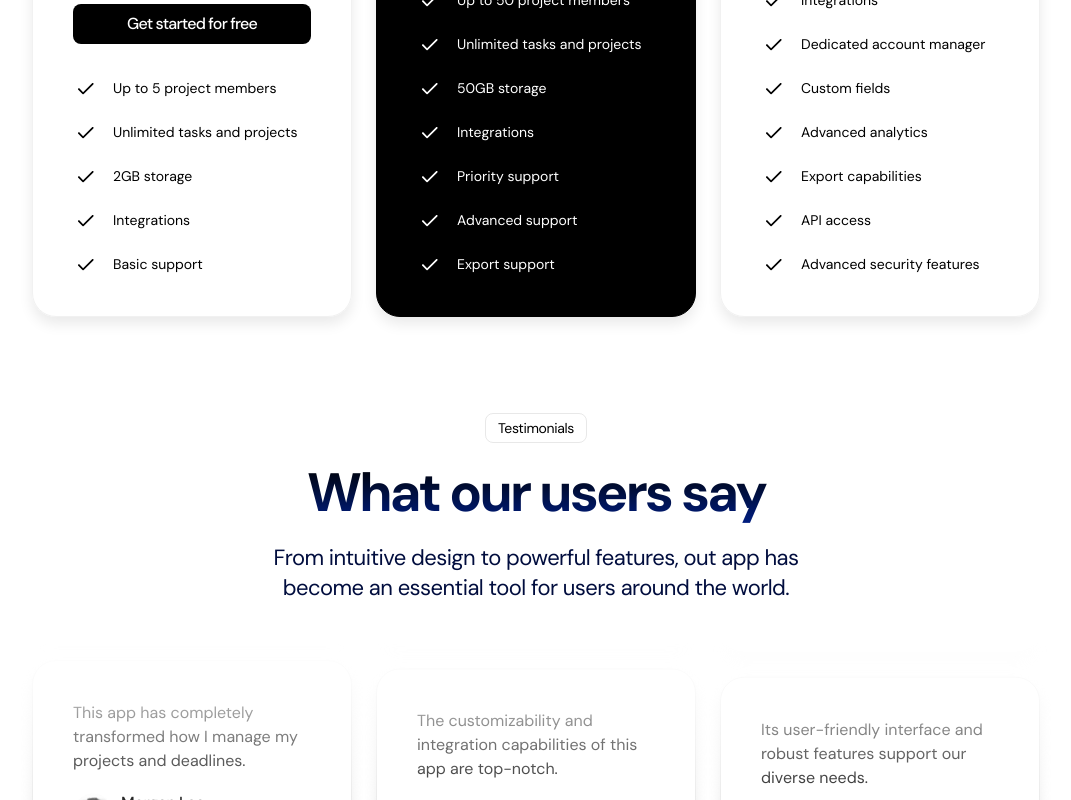
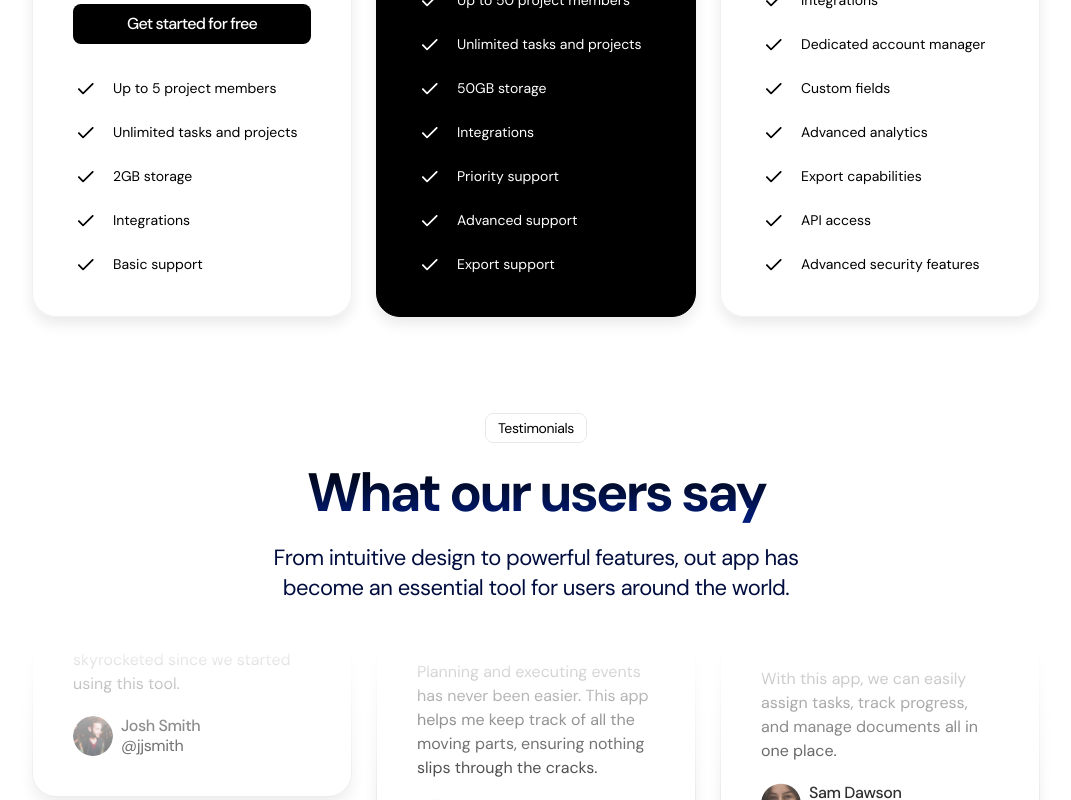
Before and after one commit to KwanJunEr/lightsOn_SAAS_Landing_Page, a Next.js app: page / in a window 1280 px wide. Shown: the part 2800-3600 px from the top of the page, without its empty margins (104-1175 px from the left). Built offline with nearby package versions, Linux system fonts and the light colour scheme.

Commit message:
completed Testimonials animation

```diff
--- a/sections/Testimonials.tsx
+++ b/sections/Testimonials.tsx
@@ -78,6 +78,7 @@ const thirdColumn = testimonials.slice(6, 9);
 const TestimonialsColumn = (props: {
   className?: string;
   testimonials: typeof testimonials;
+  duration? : number
 }) => (
   <div className={props.className}>
   <motion.div
@@ -85,7 +86,7 @@ const TestimonialsColumn = (props: {
     translateY : '-50%'
   }}
   transition ={{
-    duration: 10,
+    duration: props.duration || 10,
     repeat: Infinity,
     ease: 'linear',
     repeatType:'loop'
@@ -136,14 +137,18 @@ const Testimonials = () => {
           </p>
         </div>
         <div className="flex justify-center gap-6 mt-10 [mask-image:linear-gradient(to_bottom,transparent,black_25%,black_75%,transparent)] max-h-[740px] overflow-hidden">
-          <TestimonialsColumn testimonials={firstColumn} />
+          <TestimonialsColumn testimonials={firstColumn}
+          duration={15} />
           <TestimonialsColumn
             testimonials={secondColumn}
             className="hidden md:block"
+            duration={19}
+
           />
           <TestimonialsColumn
             testimonials={thirdColumn}
             className="hidden lg:block"
+            duration={17}
           />
         </div>
       </div>
```
